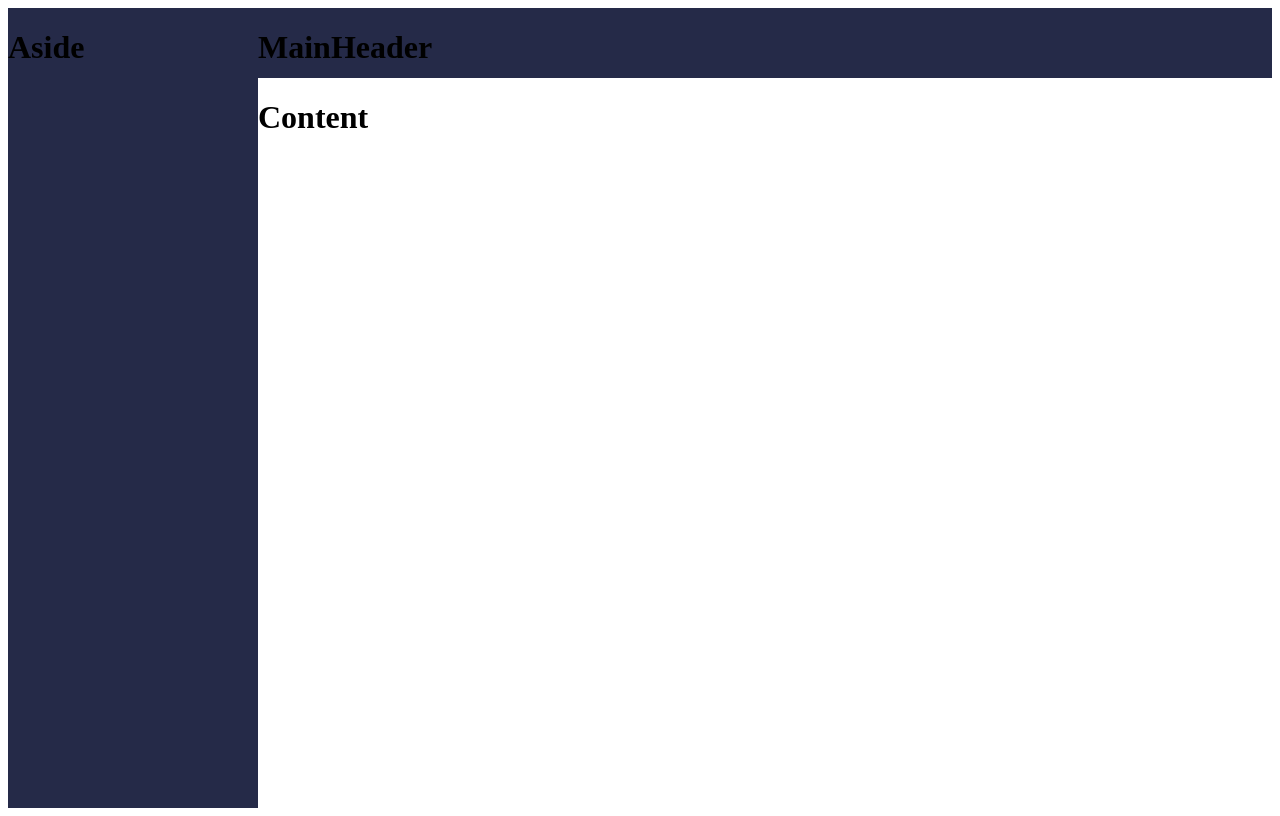
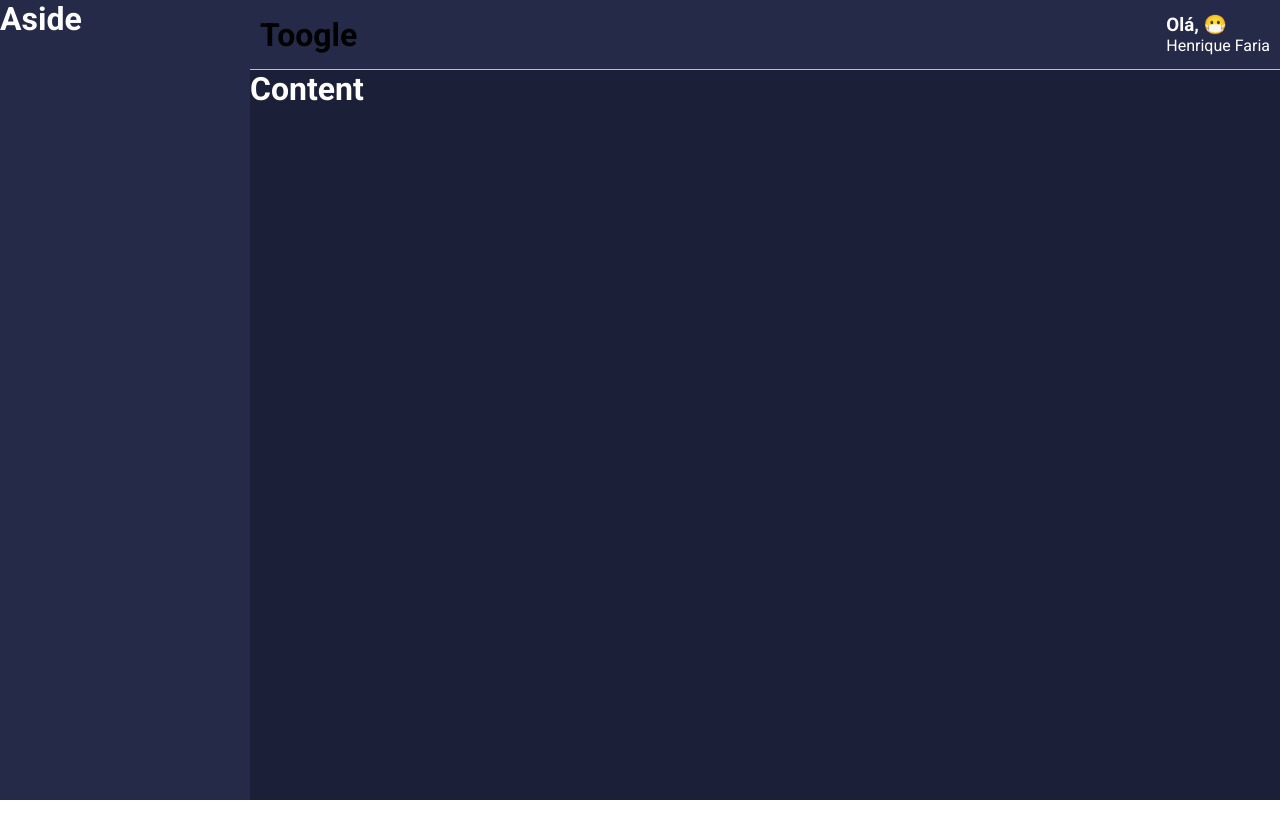
Before and after one commit to henriquerbf/Wallet, a React (Create React App) app: page / in a window 1280 px wide. Built offline with nearby package versions, Linux system fonts and the light colour scheme.

Commit message:
Add Theme in Components

```diff
--- a/package.json
+++ b/package.json
@@ -1,5 +1,5 @@
 {
-  "name": "my-wallet",
+  "name": "wallet",
   "version": "0.1.0",
   "private": true,
   "dependencies": {
@@ -14,6 +14,7 @@
     "react": "^17.0.2",
     "react-dom": "^17.0.2",
     "react-scripts": "4.0.3",
+    "react-switch": "^6.0.0",
     "styled-components": "^5.2.3",
     "typescript": "^4.1.2",
     "web-vitals": "^1.0.1"
--- a/src/App.tsx
+++ b/src/App.tsx
@@ -1,15 +1,17 @@
 import React from 'react';
 import GlobalStyles from './Styles/GlobalStyles';
+import { ThemeProvider } from 'styled-components';
 
 import Layout from './Components/Layout';
+import dark from './Styles/Themes/dark';
 
 const App: React.FC = () =>{
     return(
-        <>
+        <ThemeProvider theme={dark}>
+            <GlobalStyles/>
             <Layout/>
-            <GlobalStyles/>
-        </>//fragment <></> is used just to transport more than 1 tag
+        </ThemeProvider>//fragment <></> is used just to transport more than 1 tag
     );
 }
 
-export default Layout;
+export default App;
--- a/src/Components/Aside/styles.ts
+++ b/src/Components/Aside/styles.ts
@@ -1,7 +1,9 @@
-import styled from 'styled-components'
+import styled from 'styled-components';
 
 export const Container = styled.div`
     grid-area: AS;
 
-    background-color: #252A48;
+    color: ${props => props.theme.colors.white};
+    background-color: ${props => props.theme.colors.secondary};
+
 `;
--- a/src/Components/Content/styles.ts
+++ b/src/Components/Content/styles.ts
@@ -1,5 +1,9 @@
-import styled from 'styled-components'
+import styled from 'styled-components';
 
 export const Container = styled.div`
     grid-area: CT;
+
+    color: ${props => props.theme.colors.white};
+    background-color: ${props => props.theme.colors.primary};
+
 `;
--- a/src/Components/Layout/styles.ts
+++ b/src/Components/Layout/styles.ts
@@ -1,4 +1,4 @@
-import styled from 'styled-components'
+import styled from 'styled-components';
 
 /**
 * Layout
--- a/src/Components/MainHeader/index.tsx
+++ b/src/Components/MainHeader/index.tsx
@@ -1,13 +1,30 @@
-import React from 'react';
+import React, {useMemo} from 'react';
+import emojis from '../../Utils/emojis';
 
-import { Container } from './styles';
+import {
+    Container,
+    Profile,
+    Welcome,
+    UserName
+} from './styles';
 
 const MainHeader: React.FC = () =>{
+
+    const emoji = useMemo(() => {
+        const indice = Math.floor(Math.random() * emojis.length)
+        return emojis[indice];
+    }, [])
+
     return(
         <Container>
-            <h1>MainHeader</h1>
+            <h1>Toogle</h1>
+            <Profile>
+                <Welcome>Olá, {emoji}</Welcome>
+                <UserName>Henrique Faria</UserName>
+            </Profile>
         </Container>
     );
+
 }
 
 export default MainHeader;
--- a/src/Components/MainHeader/styles.ts
+++ b/src/Components/MainHeader/styles.ts
@@ -1,7 +1,24 @@
-import styled from 'styled-components'
+import styled from 'styled-components';
 
 export const Container = styled.div`
     grid-area: MH;
 
-    background-color: #252A48;
+    background-color: ${props => props.theme.colors.secondary};
+
+    display: flex;
+    justify-content: space-between;
+    align-items: center;
+
+    padding: 0 10px;
+
+    border-bottom: 1px solid ${props => props.theme.colors.gray};
 `;
+
+export const Profile = styled.div`
+    color: ${props => props.theme.colors.white};
+`;
+
+export const Welcome = styled.h3`
+`;
+
+export const UserName = styled.span``;
--- /dev/null
+++ b/src/Utils/emojis.ts
@@ -0,0 +1 @@
+export default ['😄', '😑', '😰', '😷', '🚀']
```
Also changed, not shown: src/Styles/styled.d.ts (added, +21 -0 lines).
